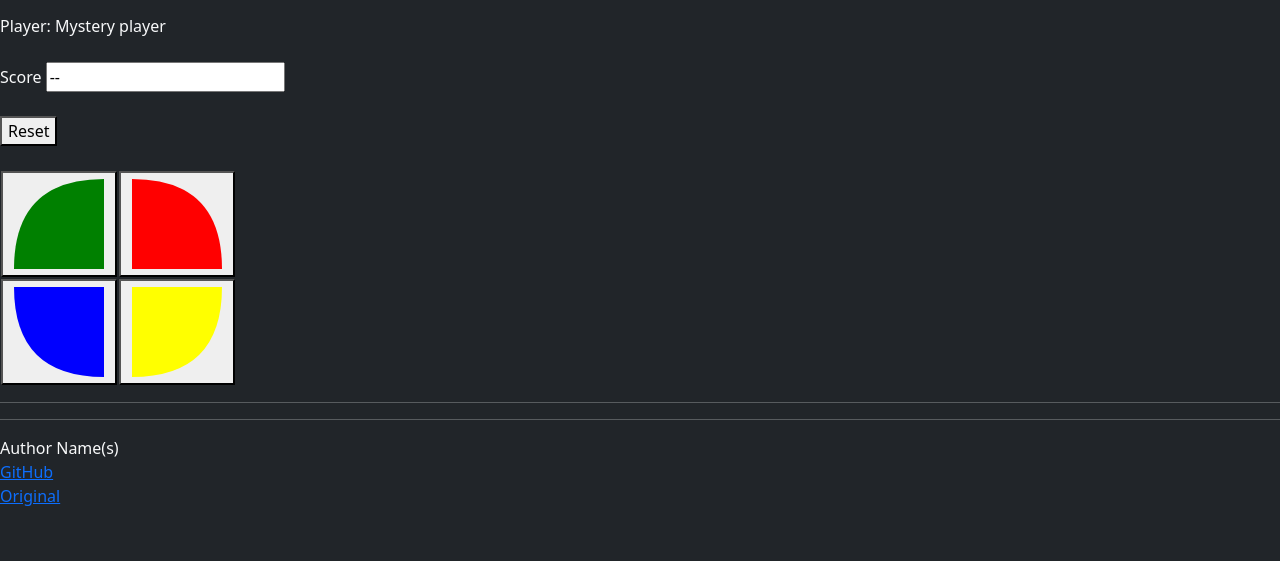
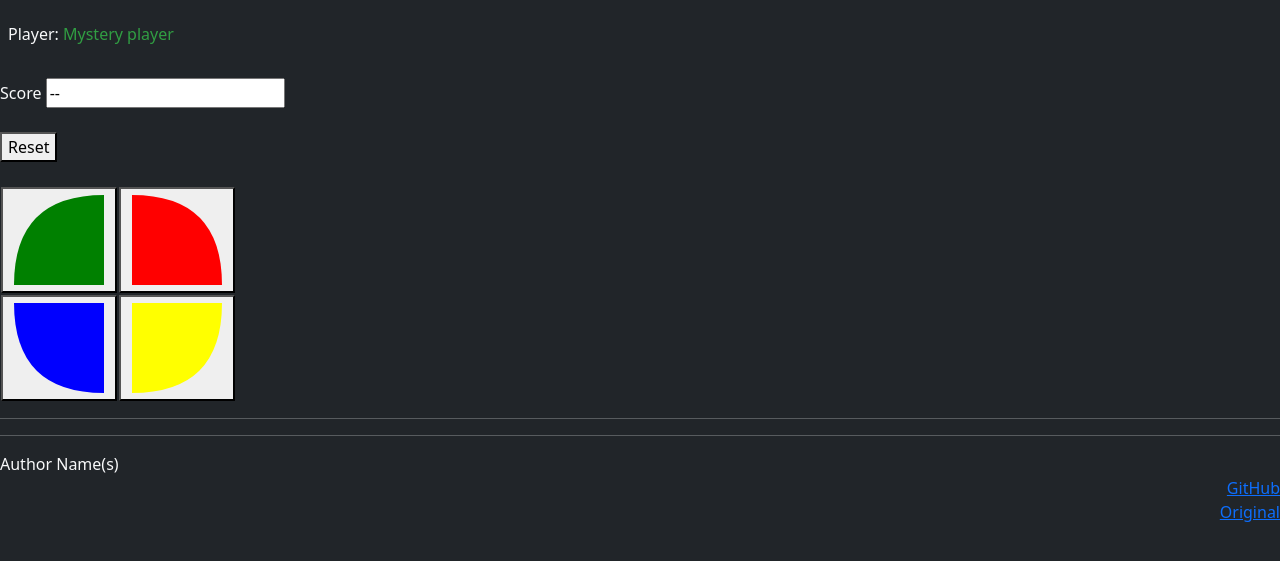
Before and after one commit to ccchase7/startup, a plain HTML site: page my_simon/play.html in a window 1280 px wide. Shown: the part 67-628 px from the top of the page. Drawn offline with nearby package versions, Linux system fonts and the light colour scheme.

Commit message:
Progress on MySimon, updates to README

```diff
--- a/my_simon/main.css
+++ b/my_simon/main.css
@@ -18,3 +18,21 @@ menu {
 menu .nav-item {
     padding: 0 0.3em;
 }
+
+footer {
+    flex: 0 30px;
+}
+
+footer a {
+    float: right;
+}
+
+.players {
+    flex: 1;
+    width: 100%;
+    padding: 0.5em;
+  }
+
+  .player-name {
+    color: rgb(49, 158, 67);
+  }
```
Also changed, not shown: README.md.
